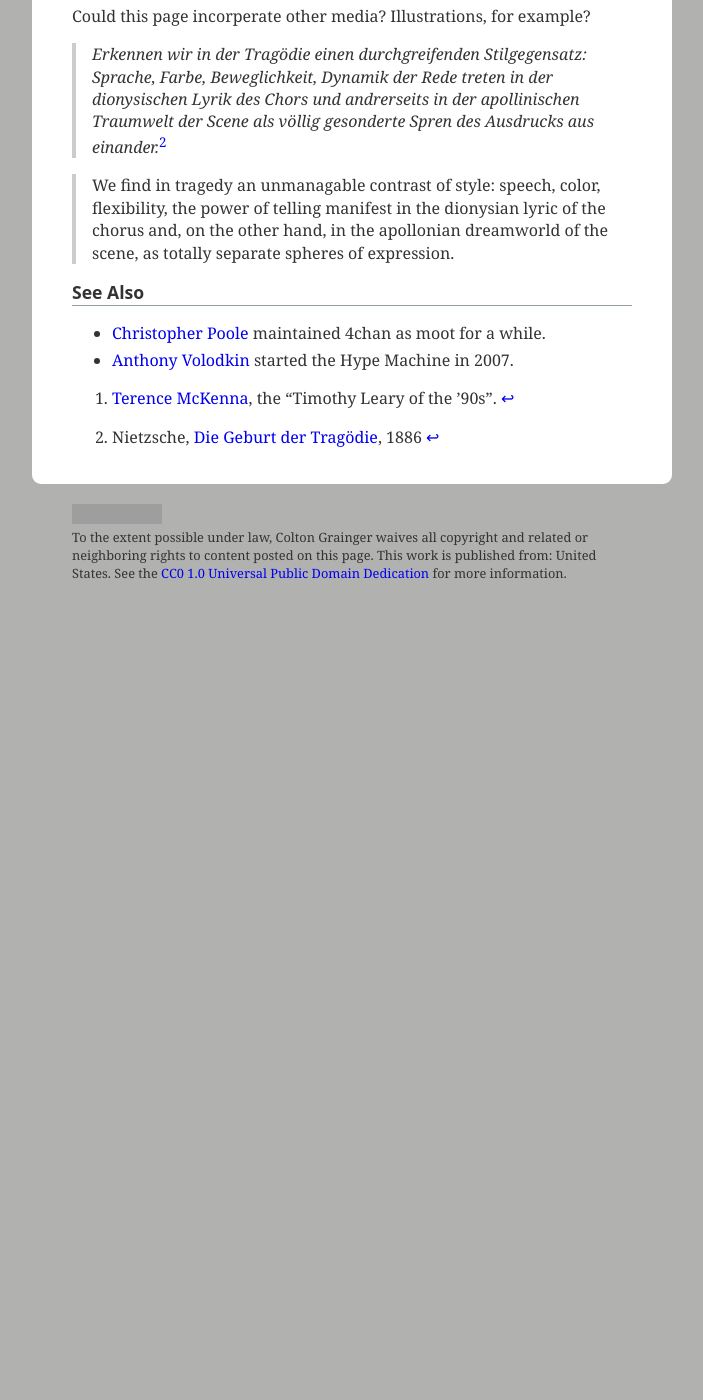
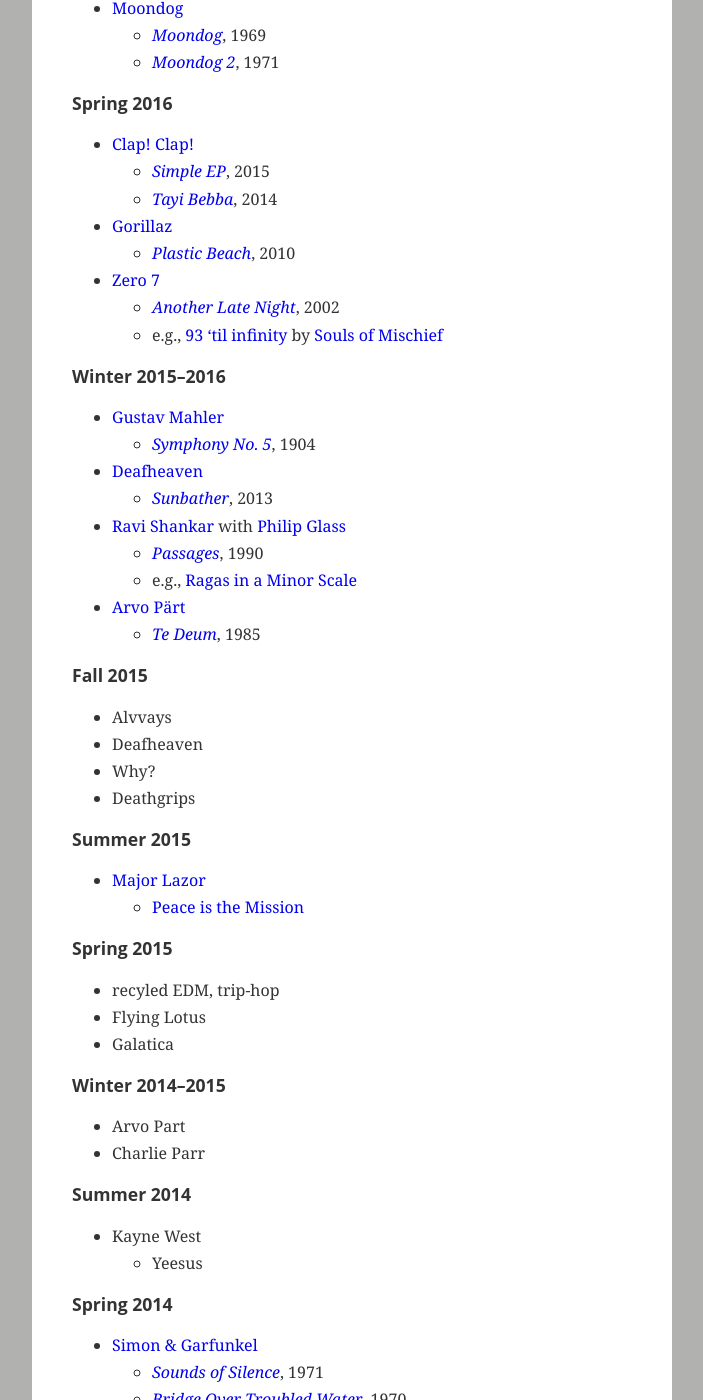
Before and after one commit to coltongrainger/blog, a Jekyll site: the page built from _posts/2017-12-14-music-log.md, in a window 1280 px wide and 1400 px high, scrolled down 5754 px. Shown: the whole window, without its empty margins (288-991 px from the left). Built offline with Jekyll 4.4.1, drawn with Linux system fonts in a browser that asks for light colours; our own code applies the rules of GitHub Pages for plain Markdown files; before the commit the page ends 6384 px from its top, so only the background shows below that; some of the changed text lies outside the part shown; grey boxes are pictures that could not be loaded.

Commit message:
finished until spring ish 2014. Would like to do make links for post pi day 2015.

```diff
--- a/_posts/2017-12-14-music-log.md
+++ b/_posts/2017-12-14-music-log.md
@@ -117,6 +122,9 @@
 
 ### Winter 2016--2017
 
+- [Monica Czuasz](https://www.monicaczausz.com)
+	- [J.S. Bach Prelude and Fugue in D major, BMV 532](https://www.youtube.com/watch?v=5YC4oV-lamk)
+	- [Widor: "Choral" from Symphonie Romane, Op. 73](https://www.youtube.com/watch?v=sIWbGTEody4)
 + [Julia Lucille](https://julialucille.bandcamp.com/)
 	- [Eternally](https://hypem.com/track/2m0h7/)
 	> Call but I don't answer <br>
@@ -169,6 +177,14 @@
 	- [Battle](https://hypem.com/track/2jscn/Slumbers+-+Battle)
 	> Maybe I am satisfied and that's the problem <br>
 	Maybe I have too high expectations
+- [Kaki King](https://en.wikipedia.org/wiki/Kaki_King)
+	- *[Junior](https://en.wikipedia.org/wiki/Junior_(Kaki_King_album))*, 2010
+	- e.g., [Spit It Back in My Mouth](https://www.youtube.com/watch?v=aF9YHERMEQc)
+	> You love me with all of your sweetness <br>
+	Sometimes I want to feel it hard <br>
+	I'll stay with you if you believe this <br>
+	Or else I've got to go
+	- *[Dreaming of Revenge](https://en.wikipedia.org/wiki/Dreaming_of_Revenge)*, 2008
 
 ### Summer 2016
 
@@ -188,6 +204,93 @@
 	- *[Moondog](https://en.wikipedia.org/wiki/Moondog_(album))*, 1969
 	- *[Moondog 2](https://en.wikipedia.org/wiki/Moondog_2)*, 1971
 
+### Spring 2016
+
+- [Clap! Clap!](https://en.wikipedia.org/wiki/Clap!_Clap!)
+	- *[Simple EP](https://clapclap.bandcamp.com/album/simple-ep)*, 2015
+	- *[Tayi Bebba](https://clapclap.bandcamp.com/album/tayi-bebba)*, 2014
+- [Gorillaz](https://en.wikipedia.org/wiki/Gorillaz)
+	- *[Plastic Beach](https://en.wikipedia.org/wiki/Plastic_Beach)*, 2010
+- [Zero 7](https://en.wikipedia.org/wiki/Zero_7)
+	- *[Another Late Night](https://en.wikipedia.org/wiki/Another_Late_Night:_Zero_7)*, 2002
+	- e.g., [93 'til infinity](https://hypem.com/track/rgjc/Souls+of+Mischief+-+93+'til+Infinity) by [Souls of Mischief](https://en.wikipedia.org/wiki/Souls_of_Mischief)
+
+### Winter 2015--2016
+
+- [Gustav Mahler](https://en.wikipedia.org/wiki/Gustav_Mahler)
+	- *[Symphony No. 5](https://en.wikipedia.org/wiki/Symphony_No._5_(Mahler))*, 1904
+- [Deafheaven](https://en.wikipedia.org/wiki/Deafheaven)
+	- *[Sunbather](https://en.wikipedia.org/wiki/Sunbather_(album))*, 2013
+- [Ravi Shankar](https://en.wikipedia.org/wiki/Ravi_Shankar) with [Philip Glass](https://en.wikipedia.org/wiki/Philip_Glass)
+	- *[Passages](https://en.wikipedia.org/wiki/Passages_(Ravi_Shankar_and_Philip_Glass_album))*, 1990
+	- e.g., [Ragas in a Minor Scale](https://www.youtube.com/watch?v=60HvrFmkyFA)
+- [Arvo Pärt](https://en.wikipedia.org/wiki/Arvo_P%C3%A4rt)
+	- *[Te Deum](https://youtu.be/ZtdKBOebO5E?t=27s)*, 1985
+
+### Fall 2015
+
+- Alvvays
+- Deafheaven
+- Why?
+- Deathgrips
+
+### Summer 2015
+
+- [Major Lazor](https://en.wikipedia.org/wiki/Major_Lazer)
+	- [Peace is the Mission](https://en.wikipedia.org/wiki/Major_Lazer#2015%E2%80%9316:_Peace_is_the_Mission_and_Extended)
+
+### Spring 2015
+
+- recyled EDM, trip-hop
+- Flying Lotus
+- Galatica
+
+### Winter 2014--2015
+
+- Arvo Part
+- Charlie Parr
+
+### Summer 2014
+
+- Kayne West
+	- Yeesus
+
+### Spring 2014
+
+- [Simon & Garfunkel](https://en.wikipedia.org/wiki/Simon_%26_Garfunkel)
+	- *[Sounds of Silence](https://en.wikipedia.org/wiki/Sounds_of_Silence)*, 1971
+	- *[Bridge Over Troubled Water](https://en.wikipedia.org/wiki/Bridge_over_Troubled_Water)*, 1970
+	- *[Bookends](https://en.wikipedia.org/wiki/Bookends_(album))*, 1968
+	- e.g., [Save the Life of My Child](https://www.youtube.com/watch?v=diNi6F4usCM)
+	> The woman from the supermarket <br>
+	Ran to call the cops. <br>
+	"He must be high on something, " someone said.
+
+### Earlier
+
+- Four Tet
+- Flying Lotus
+- Tyler the Creator
+- Kanye West
+- Crystal Castles
+- Ratatat
+- Portishead
+- Fabulous
+- Joanna Newsome
+- Coco Rosie
+- Animal Collective
+- Bright Eyes
+- Radiohead
+- Hokum High Flyers
+- Charlie Parr
+- M.I.A.
+- Major Lazor
+
+### Limewire era 2005--2007
+
+- [Linkin Park](https://en.wikipedia.org/wiki/Linkin_Park)
+- [Green Day](https://en.wikipedia.org/wiki/Green_Day)
+
 ## Meta
 
 Why keep this record?
```
Also changed, not shown: other parts of _posts/2017-12-14-music-log.md (+6 -0 lines).
